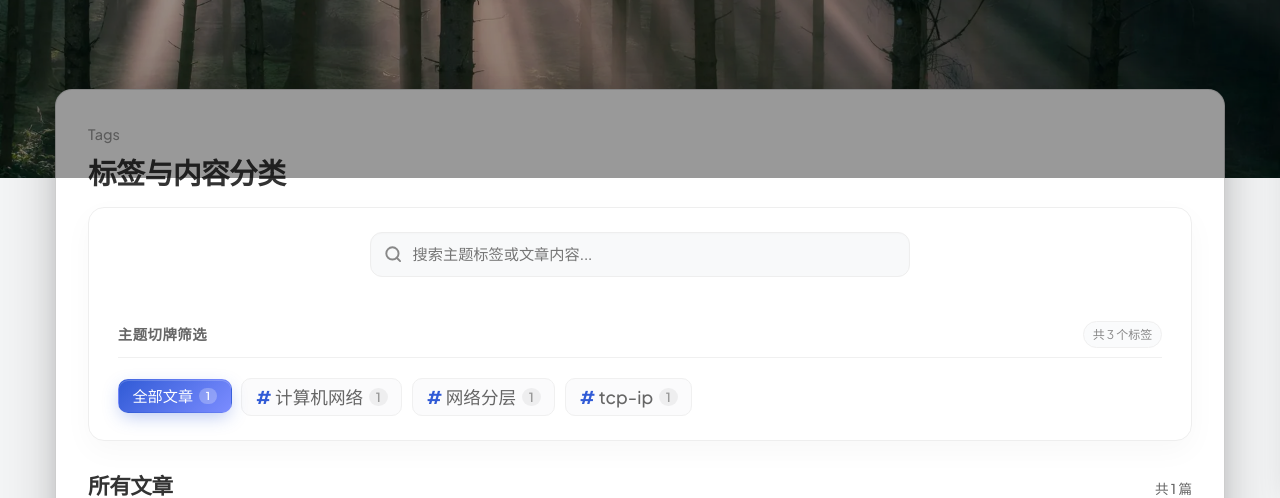
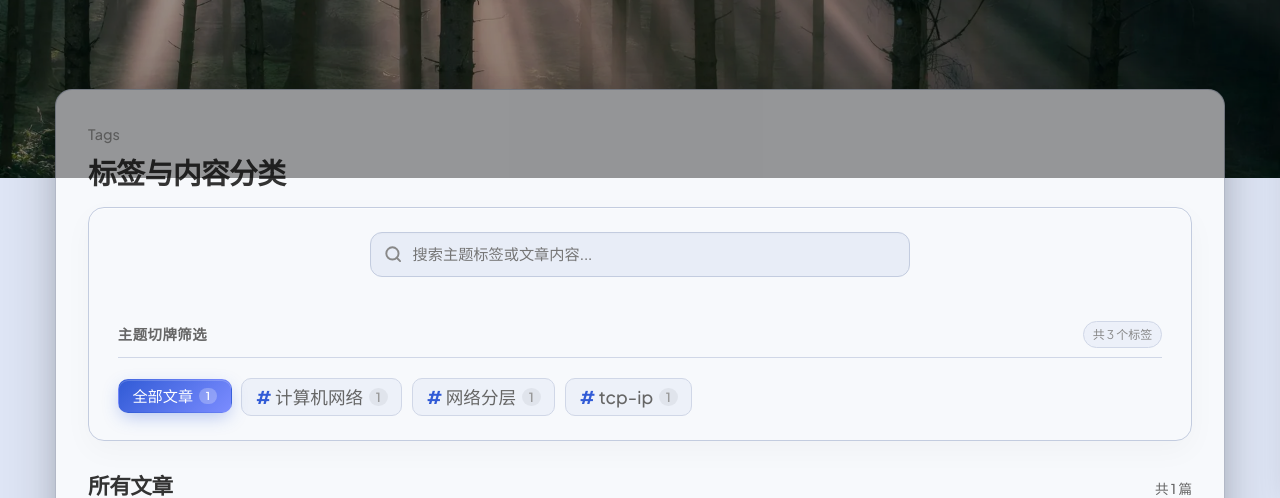
Before and after one commit to sqb550/blog, an Astro site: page /tags in a window 1280 px wide. Shown: the part 302-800 px from the top of the page. Built offline with nearby package versions, Linux system fonts and the light colour scheme; Astro itself is replaced by a stand-in of ours.

Commit message:
refactor: 修改背景色和交互色

```diff
--- a/src/styles/global.css
+++ b/src/styles/global.css
@@ -197,70 +197,115 @@
 }
 
 :root[data-theme-color="blue"] {
+	--theme-hue: 222;
 	--theme-accent-light: #315bd6;
 	--theme-accent-dark: #93aaff;
 	--theme-accent-rgb-light: 49, 91, 214;
 	--theme-accent-rgb-dark: 147, 170, 255;
 }
-
 :root[data-theme-color="slate"] {
+	--theme-hue: 215;
 	--theme-accent-light: #526174;
 	--theme-accent-dark: #bac9df;
 	--theme-accent-rgb-light: 82, 97, 116;
 	--theme-accent-rgb-dark: 186, 201, 223;
 }
-
 :root[data-theme-color="ocean"] {
+	--theme-hue: 208;
 	--theme-accent-light: #285b91;
 	--theme-accent-dark: #91c5ff;
 	--theme-accent-rgb-light: 40, 91, 145;
 	--theme-accent-rgb-dark: 145, 197, 255;
 }
-
 :root[data-theme-color="teal"] {
+	--theme-hue: 174;
 	--theme-accent-light: #087e78;
 	--theme-accent-dark: #5bd6c8;
 	--theme-accent-rgb-light: 8, 126, 120;
 	--theme-accent-rgb-dark: 91, 214, 200;
 }
-
 :root[data-theme-color="forest"] {
+	--theme-hue: 130;
 	--theme-accent-light: #397a44;
 	--theme-accent-dark: #9bd68e;
 	--theme-accent-rgb-light: 57, 122, 68;
 	--theme-accent-rgb-dark: 155, 214, 142;
 }
-
 :root[data-theme-color="amber"] {
+	--theme-hue: 42;
 	--theme-accent-light: #916100;
 	--theme-accent-dark: #ffd166;
 	--theme-accent-rgb-light: 145, 97, 0;
 	--theme-accent-rgb-dark: 255, 209, 102;
 }
-
 :root[data-theme-color="rose"] {
+	--theme-hue: 338;
 	--theme-accent-light: #bd3f72;
 	--theme-accent-dark: #ff91bf;
 	--theme-accent-rgb-light: 189, 63, 114;
 	--theme-accent-rgb-dark: 255, 145, 191;
 }
-
 :root[data-theme-color="violet"] {
+	--theme-hue: 270;
 	--theme-accent-light: #7650ae;
 	--theme-accent-dark: #c5a0ff;
 	--theme-accent-rgb-light: 118, 80, 174;
 	--theme-accent-rgb-dark: 197, 160, 255;
 }
 
-:root {
-	--accent: var(--theme-accent-light, #2337ff);
-	--accent-rgb: var(--theme-accent-rgb-light, 35, 55, 255);
+:root[data-theme-color] {
+	--color-bg: hsl(var(--theme-hue) 58% 92%);
+	--color-surface: hsl(var(--theme-hue) 48% 98%);
+	--color-surface-hover: hsl(var(--theme-hue) 50% 95%);
+	--color-surface-elevated: hsl(var(--theme-hue) 42% 96%);
+	--color-surface-input: hsl(var(--theme-hue) 48% 94%);
+	--color-border: hsl(var(--theme-hue) 30% 82%);
+	--color-border-subtle: hsl(var(--theme-hue) 32% 86%);
+	--color-border-strong: hsl(var(--theme-hue) 34% 76%);
+	--color-tag-bg: hsl(var(--theme-hue) 48% 87%);
+	--color-tag-bg-hover: hsl(var(--theme-hue) 52% 81%);
+	--color-code-inline-bg: linear-gradient(135deg, hsl(var(--theme-hue) 48% 94%) 0%, hsl(var(--theme-hue) 45% 88%) 100%);
+	--color-code-block-bg: hsl(var(--theme-hue) 48% 98%);
+	--color-header-bg: hsl(var(--theme-hue) 48% 98%);
+	--color-header-glass: hsl(var(--theme-hue) 48% 98% / 88%);
+	--color-search-bg: hsl(var(--theme-hue) 48% 98%);
+	--color-search-footer-bg: hsl(var(--theme-hue) 42% 96%);
+	--color-search-result-hover: hsl(var(--theme-hue) 50% 95%);
+	--color-skill-bar-bg: hsl(var(--theme-hue) 48% 82%);
+	--color-hobby-gradient: linear-gradient(135deg, hsl(var(--theme-hue) 48% 94%), hsl(var(--theme-hue) 45% 88%));
+}
+
+[data-theme="dark"][data-theme-color] {
+	--color-bg: hsl(var(--theme-hue) 24% 10%);
+	--color-surface: hsl(var(--theme-hue) 22% 14%);
+	--color-surface-hover: hsl(var(--theme-hue) 22% 18%);
+	--color-surface-elevated: hsl(var(--theme-hue) 20% 15%);
+	--color-surface-input: hsl(var(--theme-hue) 18% 18%);
+	--color-border: hsl(var(--theme-hue) 16% 24%);
+	--color-border-subtle: hsl(var(--theme-hue) 16% 20%);
+	--color-border-strong: hsl(var(--theme-hue) 16% 30%);
+	--color-tag-bg: hsl(var(--theme-hue) 18% 19%);
+	--color-tag-bg-hover: hsl(var(--theme-hue) 18% 24%);
+	--color-code-inline-bg: linear-gradient(135deg, hsl(var(--theme-hue) 18% 18%) 0%, hsl(var(--theme-hue) 20% 15%) 100%);
+	--color-code-block-bg: hsl(var(--theme-hue) 22% 12%);
+	--color-header-bg: hsl(var(--theme-hue) 22% 14%);
+	--color-header-glass: hsl(var(--theme-hue) 22% 14% / 85%);
+	--color-search-bg: hsl(var(--theme-hue) 22% 14%);
+	--color-search-footer-bg: hsl(var(--theme-hue) 22% 12%);
+	--color-search-result-hover: hsl(var(--theme-hue) 22% 18%);
+	--color-skill-bar-bg: hsl(var(--theme-hue) 16% 24%);
+	--color-hobby-gradient: linear-gradient(135deg, hsl(var(--theme-hue) 20% 15%), hsl(var(--theme-hue) 18% 19%));
+}
+
+:root[data-theme-color] {
+	--accent: var(--theme-accent-light);
+	--accent-rgb: var(--theme-accent-rgb-light);
 	--color-gradient-start: var(--accent);
 }
 
-:root[data-theme="dark"] {
-	--accent: var(--theme-accent-dark, #7b8cff);
-	--accent-rgb: var(--theme-accent-rgb-dark, 123, 140, 255);
+[data-theme="dark"][data-theme-color] {
+	--accent: var(--theme-accent-dark);
+	--accent-rgb: var(--theme-accent-rgb-dark);
 	--color-gradient-start: var(--accent);
 }
 
```
